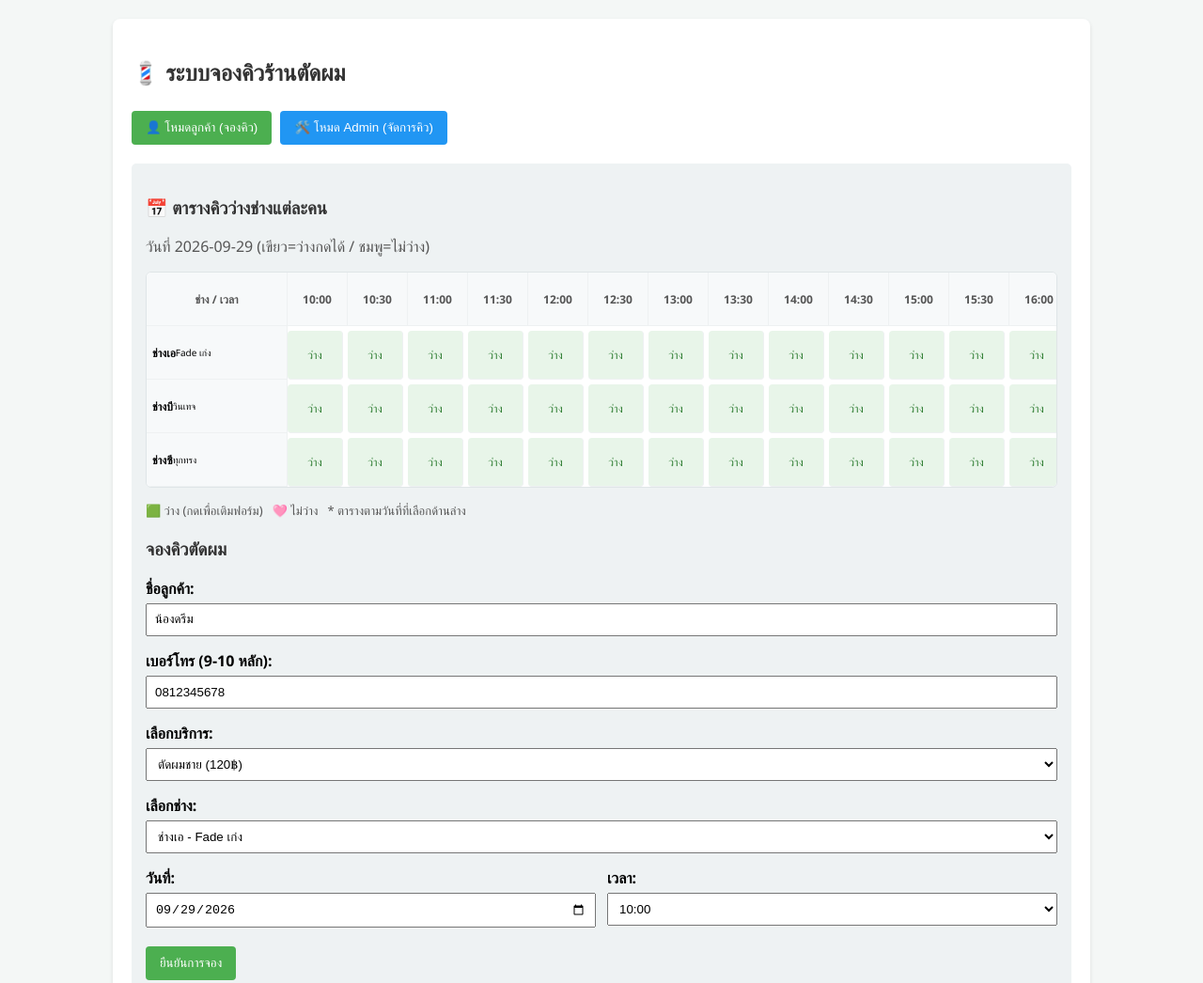
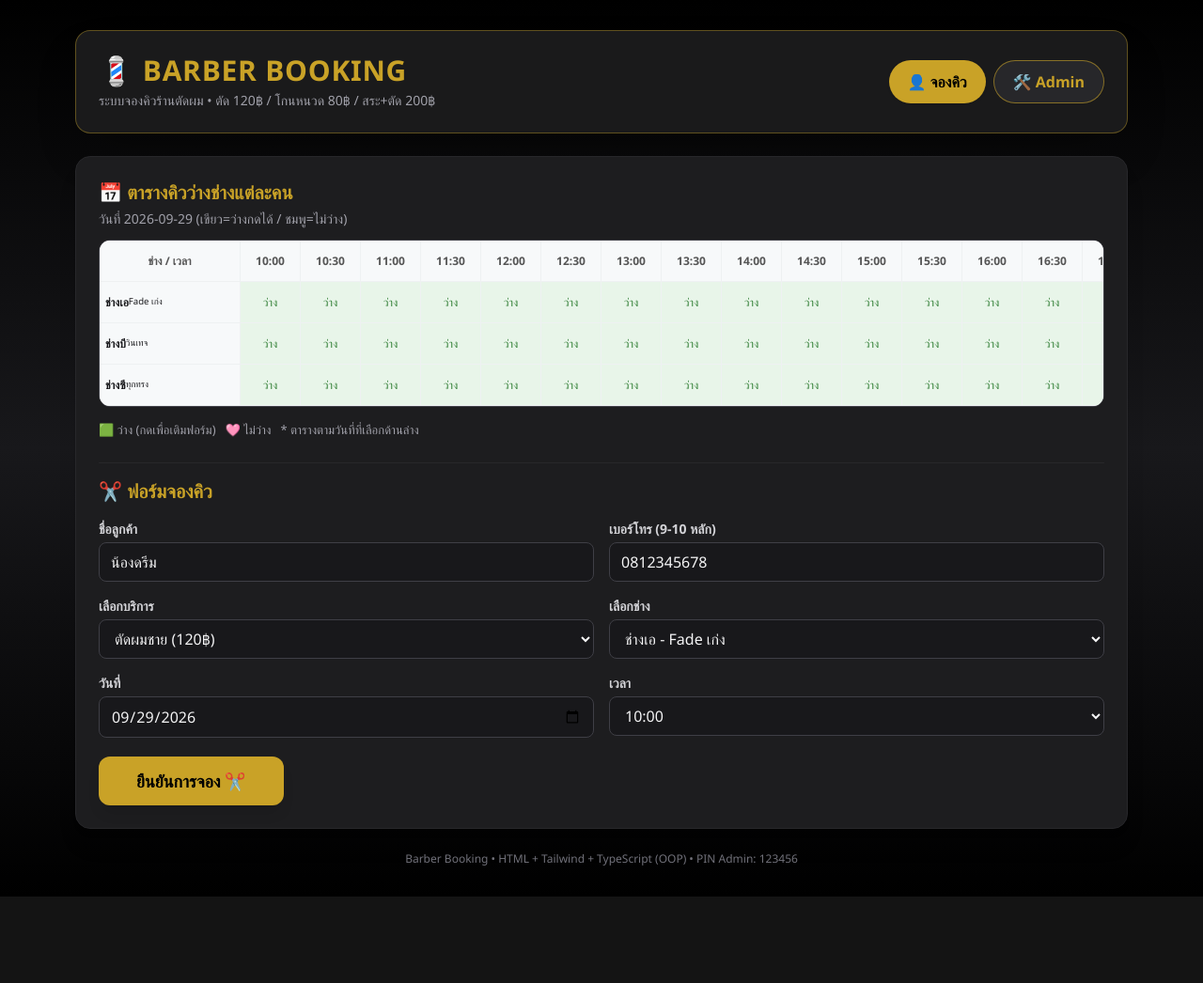
Before and after one commit to maow2304/mini-project-duo, a website with bundled scripts: page index.html in a window 1280 px wide. Shown: the top 1046 px of the page at 94% size. After the commit the page ends 954 px from the top, so only its background shows below. Built offline with nearby package versions, Linux system fonts and the light colour scheme.

Commit message:
เพิ่มtailwind

```diff
--- a/index.html
+++ b/index.html
@@ -3,79 +3,107 @@
 <head>
     <meta charset="UTF-8">
     <meta name="viewport" content="width=device-width, initial-scale=1.0">
-    <title>ระบบจองคิวร้านตัดผม</title>
+    <title>💈 ระบบจองคิวร้านตัดผม | Barber Booking</title>
+    <script src="https://cdn.tailwindcss.com"></script>
+    <script>
+        tailwind.config = {
+            theme: {
+                extend: {
+                    colors: { gold: '#C9A227', charcoal: '#141414', card: '#1d1d1f' },
+                    fontFamily: { sans: ['Segoe UI', 'Tahoma', 'sans-serif'] }
+                }
+            }
+        };
+    </script>
     <link rel="stylesheet" href="styles.css">
 </head>
-<body>
-<div class="container">
-    <h2>💈 ระบบจองคิวร้านตัดผม</h2>
+<body class="min-h-screen bg-gradient-to-b from-black via-zinc-900 to-black text-zinc-100">
+<div class="mx-auto max-w-6xl px-4 py-8">
 
-    <div style="margin-bottom: 20px;">
-        <button id="showCustomerTab">👤 โหมดลูกค้า (จองคิว)</button>
-        <button id="showAdminTab" class="admin-btn">🛠️ โหมด Admin (จัดการคิว)</button>
-    </div>
+    <!-- Header -->
+    <header class="mb-6 rounded-2xl border border-gold/40 bg-card/90 p-6 shadow-2xl">
+        <div class="flex flex-wrap items-center justify-between gap-4">
+            <div>
+                <h1 class="text-3xl font-extrabold tracking-wide text-gold">💈 BARBER BOOKING</h1>
+                <p class="mt-1 text-sm text-zinc-400">ระบบจองคิวร้านตัดผม • ตัด 120฿ / โกนหนวด 80฿ / สระ+ตัด 200฿</p>
+            </div>
+            <div class="flex gap-2">
+                <button id="showCustomerTab" class="rounded-full bg-gold px-5 py-2.5 font-bold text-black shadow hover:brightness-110">👤 จองคิว</button>
+                <button id="showAdminTab" class="rounded-full border border-gold/60 bg-zinc-800 px-5 py-2.5 font-bold text-gold hover:bg-zinc-700">🛠️ Admin</button>
+            </div>
+        </div>
+    </header>
 
     <!-- ฝั่งลูกค้า -->
-    <div id="customerSection" class="section active">
-        <h3>📅 ตารางคิวว่างช่างแต่ละคน</h3>
-        <p id="slotGridDate" style="color:#555"></p>
-        <div id="slotGridWrap">
+    <div id="customerSection" class="section active rounded-2xl border border-zinc-800 bg-card p-6 shadow-xl">
+        <h3 class="mb-1 text-xl font-bold text-gold">📅 ตารางคิวว่างช่างแต่ละคน</h3>
+        <p id="slotGridDate" class="mb-3 text-sm text-zinc-400"></p>
+        <div id="slotGridWrap" class="rounded-xl border border-zinc-700 bg-white text-zinc-900">
             <div id="slotGrid"></div>
         </div>
-        <p style="font-size:13px;color:#555">🟩 ว่าง (กดเพื่อเติมฟอร์ม) &nbsp; 🩷 ไม่ว่าง &nbsp; * ตารางตามวันที่ที่เลือกด้านล่าง</p>
+        <p class="mb-6 text-[13px] text-zinc-400">🟩 ว่าง (กดเพื่อเติมฟอร์ม) &nbsp; 🩷 ไม่ว่าง &nbsp; * ตารางตามวันที่ที่เลือกด้านล่าง</p>
 
-        <h3>จองคิวตัดผม</h3>
-        <div class="form-group">
-            <label for="customerName">ชื่อลูกค้า:</label>
-            <input type="text" id="customerName" placeholder="เช่น น้องดรีม" value="น้องดรีม">
-        </div>
-        <div class="form-group">
-            <label for="customerPhone">เบอร์โทร (9-10 หลัก):</label>
-            <input type="text" id="customerPhone" placeholder="เช่น 0812345678" value="0812345678">
-        </div>
-        <div class="form-group">
-            <label for="serviceSelect">เลือกบริการ:</label>
-            <select id="serviceSelect"></select>
-        </div>
-        <div class="form-group">
-            <label for="barberSelect">เลือกช่าง:</label>
-            <select id="barberSelect"></select>
-        </div>
-        <div class="form-group row">
+        <h3 class="mb-4 border-t border-zinc-800 pt-4 text-xl font-bold text-gold">✂️ ฟอร์มจองคิว</h3>
+        <div class="grid gap-4 md:grid-cols-2">
             <div>
-                <label for="dateInput">วันที่:</label>
-                <input type="date" id="dateInput">
+                <label for="customerName" class="mb-1 block text-sm font-bold text-zinc-300">ชื่อลูกค้า</label>
+                <input type="text" id="customerName" placeholder="เช่น น้องดรีม" value="น้องดรีม"
+                    class="w-full rounded-lg border border-zinc-700 bg-zinc-900 px-3 py-2 text-zinc-100 placeholder-zinc-500 focus:border-gold focus:outline-none">
             </div>
             <div>
-                <label for="timeSelect">เวลา:</label>
-                <select id="timeSelect"></select>
+                <label for="customerPhone" class="mb-1 block text-sm font-bold text-zinc-300">เบอร์โทร (9-10 หลัก)</label>
+                <input type="text" id="customerPhone" placeholder="เช่น 0812345678" value="0812345678"
+                    class="w-full rounded-lg border border-zinc-700 bg-zinc-900 px-3 py-2 text-zinc-100 placeholder-zinc-500 focus:border-gold focus:outline-none">
+            </div>
+            <div>
+                <label for="serviceSelect" class="mb-1 block text-sm font-bold text-zinc-300">เลือกบริการ</label>
+                <select id="serviceSelect"
+                    class="w-full rounded-lg border border-zinc-700 bg-zinc-900 px-3 py-2 text-zinc-100 focus:border-gold focus:outline-none"></select>
+            </div>
+            <div>
+                <label for="barberSelect" class="mb-1 block text-sm font-bold text-zinc-300">เลือกช่าง</label>
+                <select id="barberSelect"
+                    class="w-full rounded-lg border border-zinc-700 bg-zinc-900 px-3 py-2 text-zinc-100 focus:border-gold focus:outline-none"></select>
+            </div>
+            <div>
+                <label for="dateInput" class="mb-1 block text-sm font-bold text-zinc-300">วันที่</label>
+                <input type="date" id="dateInput"
+                    class="w-full rounded-lg border border-zinc-700 bg-zinc-900 px-3 py-2 text-zinc-100 focus:border-gold focus:outline-none">
+            </div>
+            <div>
+                <label for="timeSelect" class="mb-1 block text-sm font-bold text-zinc-300">เวลา</label>
+                <select id="timeSelect"
+                    class="w-full rounded-lg border border-zinc-700 bg-zinc-900 px-3 py-2 text-zinc-100 focus:border-gold focus:outline-none"></select>
             </div>
         </div>
-        <button id="bookBtn">ยืนยันการจอง</button>
+        <button id="bookBtn" class="mt-5 w-full rounded-xl bg-gold py-3 text-lg font-extrabold text-black shadow-lg hover:brightness-110 md:w-auto md:px-10">ยืนยันการจอง ✂️</button>
     </div>
 
     <!-- ฝั่ง Admin -->
-    <div id="adminSection" class="section">
-        <h3>🛠️ จัดการคิว (Admin)</h3>
-        <div id="pinGate">
-            <div class="form-group">
-                <label for="pinInput">รหัส PIN 6 หลัก:</label>
-                <input type="password" id="pinInput" placeholder="เช่น 123456" maxlength="6" inputmode="numeric" autocomplete="off">
-            </div>
-            <button id="unlockBtn" class="admin-btn">ปลดล็อค</button>
-            <p id="pinError" style="color:#f44336"></p>
+    <div id="adminSection" class="section rounded-2xl border border-zinc-800 bg-card p-6 shadow-xl">
+        <h3 class="mb-4 text-xl font-bold text-gold">🛠️ จัดการคิว (Admin)</h3>
+        <div id="pinGate" class="mx-auto max-w-sm rounded-xl border border-zinc-700 bg-zinc-900 p-5 text-center">
+            <label for="pinInput" class="mb-2 block text-sm font-bold text-zinc-300">รหัส PIN 6 หลัก</label>
+            <input type="password" id="pinInput" placeholder="••••••" maxlength="6" inputmode="numeric" autocomplete="off"
+                class="mx-auto mb-3 w-48 rounded-lg border border-zinc-700 bg-black px-3 py-2 text-center text-xl tracking-[0.5em] text-gold placeholder-zinc-600 focus:border-gold focus:outline-none">
+            <br>
+            <button id="unlockBtn" class="rounded-full bg-gold px-8 py-2 font-bold text-black hover:brightness-110">ปลดล็อค 🔓</button>
+            <p id="pinError" class="mt-2 text-sm text-red-400"></p>
         </div>
         <div id="adminContent" style="display:none">
-            <div class="form-group">
-                <label for="searchInput">ค้นหา (ชื่อ / ช่าง / บริการ / วันที่):</label>
-                <input type="text" id="searchInput" placeholder="เช่น ช่างเอ, ตัดผมชาย, 2026-09-24">
+            <label for="searchInput" class="mb-1 block text-sm font-bold text-zinc-300">ค้นหา (ชื่อ / ช่าง / บริการ / วันที่)</label>
+            <input type="text" id="searchInput" placeholder="เช่น ช่างเอ, ตัดผมชาย, 2026-09-24"
+                class="mb-3 w-full rounded-lg border border-zinc-700 bg-zinc-900 px-3 py-2 text-zinc-100 placeholder-zinc-500 focus:border-gold focus:outline-none">
+            <p id="revenueText" class="mb-3 rounded-lg border border-gold/40 bg-black/40 px-3 py-2 text-sm text-gold"></p>
+            <div id="adminList"></div>
+            <div class="mt-3 flex flex-wrap gap-2">
+                <button id="clearFinishedBtn" class="rounded-full bg-zinc-700 px-4 py-2 text-sm hover:bg-zinc-600">ล้างคิวที่เสร็จ/ยกเลิกแล้ว</button>
+                <button id="lockBtn" class="rounded-full border border-red-400/60 px-4 py-2 text-sm text-red-300 hover:bg-red-500/10">🔒 ล็อคหน้าจอ</button>
             </div>
-            <p id="revenueText"></p>
-            <div id="adminList">ยังไม่มีคิว</div>
-            <button id="clearFinishedBtn" style="background-color:#757575;margin-top:10px">ล้างคิวที่เสร็จ/ยกเลิกแล้ว</button>
-            <button id="lockBtn" style="background-color:#757575;margin-top:10px">ล็อคหน้าจอ</button>
         </div>
     </div>
+
+    <footer class="mt-6 text-center text-xs text-zinc-500">Barber Booking • HTML + Tailwind + TypeScript (OOP) • PIN Admin: 123456</footer>
 </div>
 
 <!-- สำคัญ: โหลด main.js ที่ compile จาก main.ts (ห้ามโหลด .ts ตรงๆ) -->
--- a/styles.css
+++ b/styles.css
@@ -1,24 +1,22 @@
-body { font-family: 'Segoe UI', Tahoma, sans-serif; background-color: #f4f7f6; margin: 0; padding: 20px; }
-.container { max-width: 1000px; margin: auto; background: white; padding: 20px; border-radius: 8px; box-shadow: 0 2px 4px rgba(0,0,0,0.1); }
-h2, h3 { color: #333; }
-.form-group { margin-bottom: 15px; }
-.form-group.row { display: flex; gap: 12px; }
-.form-group.row > div { flex: 1; }
-label { display: block; margin-bottom: 5px; font-weight: bold; }
-select, input[type="text"], input[type="date"] { width: 100%; padding: 8px; box-sizing: border-box; }
-button { background-color: #4CAF50; color: white; padding: 10px 15px; border: none; border-radius: 4px; cursor: pointer; margin-right: 5px; margin-top: 5px; }
-button:hover { background-color: #45a049; }
-.admin-btn { background-color: #2196F3; }
-.admin-btn:hover { background-color: #0b7dda; }
-.section { margin-top: 20px; padding: 15px; border-radius: 5px; background: #eef2f3; display: none; }
+/* Fallback เมื่อ Tailwind CDN โหลดไม่ได้ + สไตล์ส่วนที่ Tailwind ทำไม่ได้ */
+body { font-family: 'Segoe UI', Tahoma, sans-serif; background-color: #141414; margin: 0; }
+.section { display: none; }
 .active { display: block; }
-.order-card { background: white; padding: 10px; margin-bottom: 10px; border-radius: 4px; border-left: 4px solid #ff9800; }
+
+/* การ์ดคิวฝั่ง Admin (render จาก main.ts) */
+.order-card { background: #27272a; color: #f4f4f5; padding: 12px; margin-bottom: 10px; border-radius: 10px; border-left: 4px solid #C9A227; }
+.order-card button { border: none; border-radius: 9999px; padding: 6px 14px; margin: 4px 4px 0 0; cursor: pointer; color: #fff; background: #3f3f46; }
+.order-card button:hover { filter: brightness(1.15); }
+
+/* badge สถานะ */
 .badge { display: inline-block; padding: 2px 8px; border-radius: 12px; font-size: 12px; color: #fff; margin-left: 6px; }
 .badge-pending { background: #ff9800; }
 .badge-cutting { background: #2196F3; }
 .badge-done { background: #4CAF50; }
 .badge-cancel { background: #f44336; }
-#slotGridWrap { overflow-x: auto; border: 1px solid #dfe5e7; border-radius: 6px; background: #fff; margin-bottom: 15px; }
+
+/* ตารางคิวว่าง */
+#slotGridWrap { overflow-x: auto; border-radius: 12px; background: #fff; margin-bottom: 15px; }
 #slotGrid { display: grid; min-width: 1100px; }
 .slot-row { display: contents; }
 .slot-cell { border-bottom: 1px solid #eef1f2; border-right: 1px solid #eef1f2; padding: 6px; min-height: 44px; font-size: 12px; display: flex; align-items: center; justify-content: center; text-align: center; }
```
Also changed, not shown: 1 other file.
